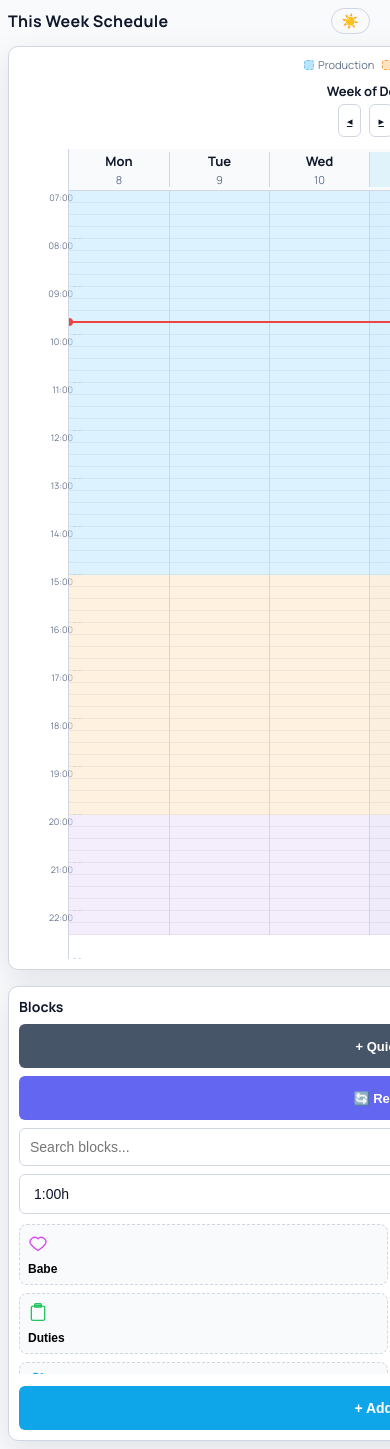
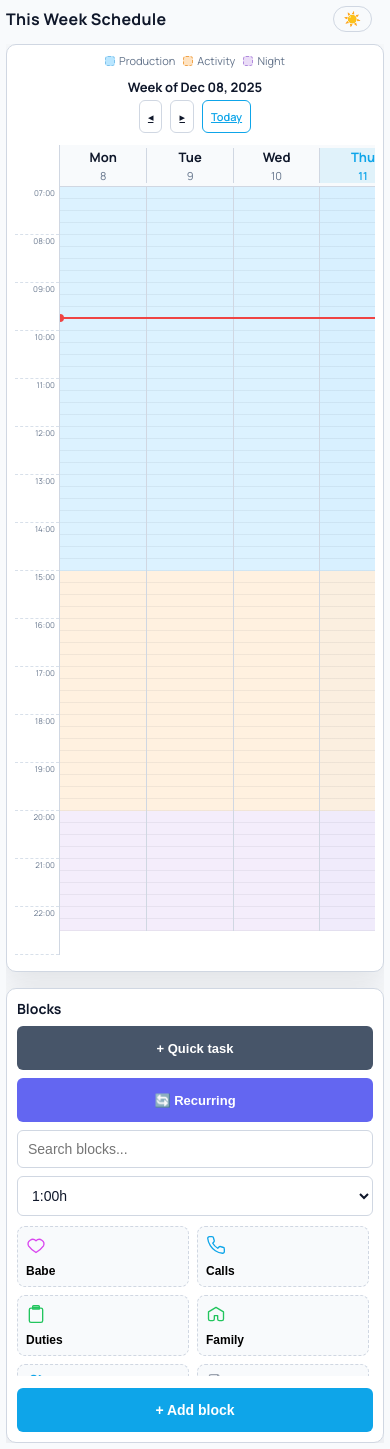
Before and after one commit to scraft-official/hinz-personal-planner, a FastAPI app: page / in a window 390 px wide; the page is wider, and only the part inside the window is pictured. Run offline with FastAPI, Linux system fonts and the light colour scheme; data comes from the database, SQL or seed files in the repository; data that the repository does not hold is empty; some libraries are stand-ins or nearby versions.

Commit message:
Refine mobile layout and scrolling in styles.css
Improves mobile responsiveness by adjusting paddings, widths, and overflow properties for key layout containers. Hides the entry delete button on mobile, refines grid and schedule sizing for better readability, and ensures horizontal scrolling is constrained to prevent layout overflow.

```diff
--- a/app/static/css/styles.css
+++ b/app/static/css/styles.css
@@ -37,7 +37,7 @@
 }
 
 *, *::before, *::after { box-sizing: border-box; }
-html { scroll-behavior: smooth; -webkit-tap-highlight-color: transparent; }
+html { scroll-behavior: smooth; -webkit-tap-highlight-color: transparent; overflow-x: hidden; }
 body {
   margin: 0;
   font-family: "Manrope", "Segoe UI", sans-serif;
@@ -356,9 +356,12 @@
 
 /* Mobile styles */
 @media (max-width: 768px) {
-  .app-shell { padding: 12px; }
+  .app-shell { padding: 8px; overflow-x: hidden; }
   .app-header { flex-wrap: wrap; gap: 8px; }
   .brand { font-size: 18px; }
+
+  /* Constrain layout width */
+  .layout { max-width: 100vw; overflow: hidden; }
 
   /* Palette panel - collapsible on mobile */
   .palette-panel {
@@ -374,7 +377,7 @@
   .palette-name { font-size: 12px; }
 
   /* Planner panel - header stays fixed, only grid scrolls */
-  .planner-panel { padding: 12px; }
+  .planner-panel { padding: 10px; overflow: hidden; }
   .planner-header { flex-direction: column; align-items: stretch; gap: 10px; }
   .legends { justify-content: center; }
   .week-nav-wrapper { align-items: center; }
@@ -384,26 +387,28 @@
   /* Scrollable schedule container */
   .schedule-scroll-container {
     overflow-x: auto;
+    overflow-y: visible;
     -webkit-overflow-scrolling: touch;
-    margin: 0 -12px;
-    padding: 0 12px;
+    margin: 0;
+    padding-bottom: 10px;
   }
 
   /* Schedule wrapper - wider columns for readability */
   .schedule-wrapper {
-    grid-template-columns: 55px 1fr;
-    min-width: 800px; /* Wider to keep blocks readable */
+    grid-template-columns: 50px 1fr;
+    min-width: 700px;
+    width: max-content;
   }
   .time-col { padding-top: 42px; }
-  .time-label { font-size: 10px; height: 48px; }
+  .time-label { font-size: 9px; height: 48px; margin-left: 0; padding-right: 6px; }
   .periods { display: none; }
 
   /* Grid columns - wider (1.5x) */
-  .grid-cols { min-width: 745px; }
-  .grid-header, .grid-body { grid-template-columns: repeat(7, minmax(100px, 1fr)); }
+  .grid-cols { min-width: 650px; }
+  .grid-header, .grid-body { grid-template-columns: repeat(7, minmax(90px, 1fr)); }
 
-  /* Show delete button always on mobile */
-  .entry-delete-btn { opacity: 1 !important; }
+  /* Hide delete button on mobile - use note modal to delete */
+  .entry-delete-btn { display: none !important; }
 
   /* Week navigation */
   .week-btn { padding: 8px 10px; font-size: 12px; }
@@ -450,7 +455,7 @@
 
 /* Small mobile styles */
 @media (max-width: 480px) {
-  .app-shell { padding: 8px; }
+  .app-shell { padding: 6px; overflow-x: hidden; }
   .brand { font-size: 16px; }
 
   .palette-panel { padding: 10px; }
@@ -458,15 +463,16 @@
   .search-input, .duration-select { padding: 10px; font-size: 14px; }
 
   /* Keep schedule at readable size, scroll horizontally */
-  .planner-panel { padding: 10px; }
-  .schedule-scroll-container { margin: 0 -10px; padding: 0 10px; }
+  .planner-panel { padding: 8px; overflow: hidden; }
+  .schedule-scroll-container { margin: 0; padding-bottom: 8px; }
   .schedule-wrapper {
-    grid-template-columns: 50px 1fr;
-    min-width: 750px;
+    grid-template-columns: 45px 1fr;
+    min-width: 650px;
+    width: max-content;
   }
-  .time-label { font-size: 9px; height: 48px; }
-  .grid-cols { min-width: 700px; }
-  .grid-header, .grid-body { grid-template-columns: repeat(7, minmax(95px, 1fr)); }
+  .time-label { font-size: 8px; height: 48px; margin-left: 0; padding-right: 4px; }
+  .grid-cols { min-width: 605px; }
+  .grid-header, .grid-body { grid-template-columns: repeat(7, minmax(85px, 1fr)); }
 
   .week-label { font-size: 13px; }
   .week-btn { padding: 8px; font-size: 11px; }
```
